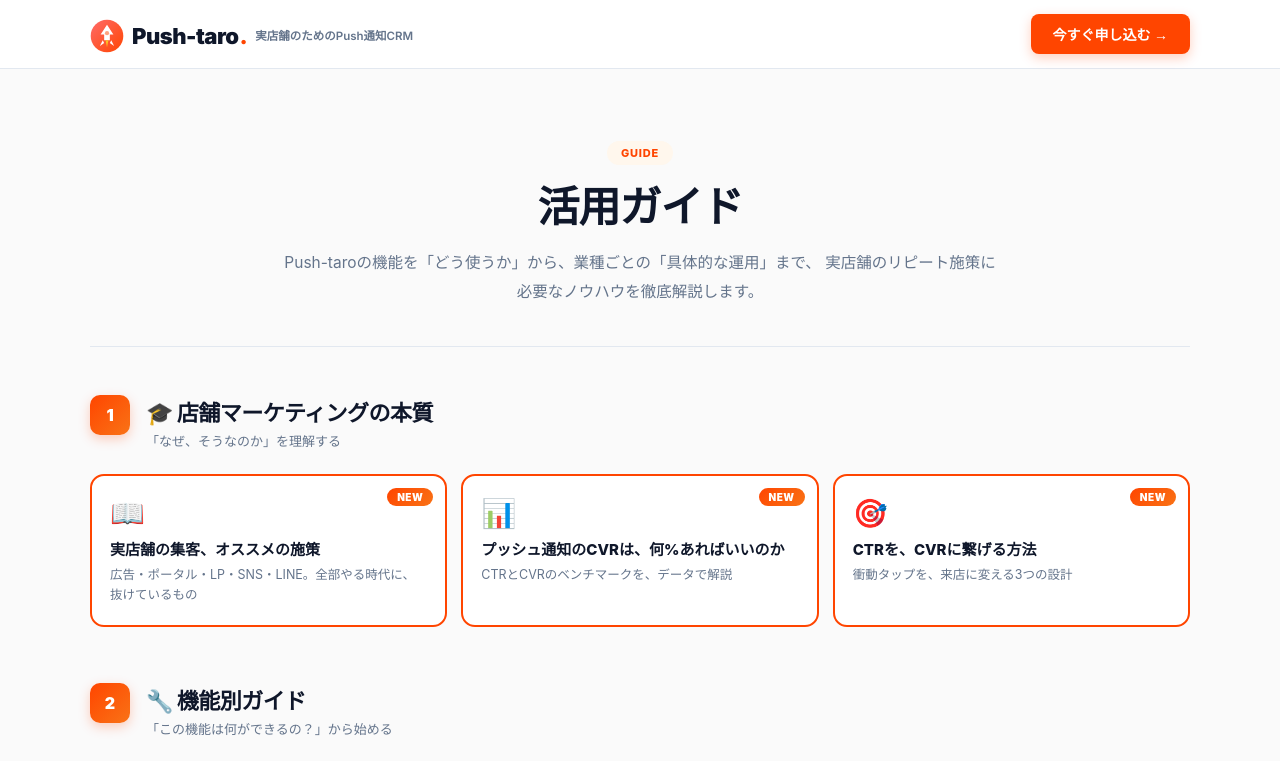
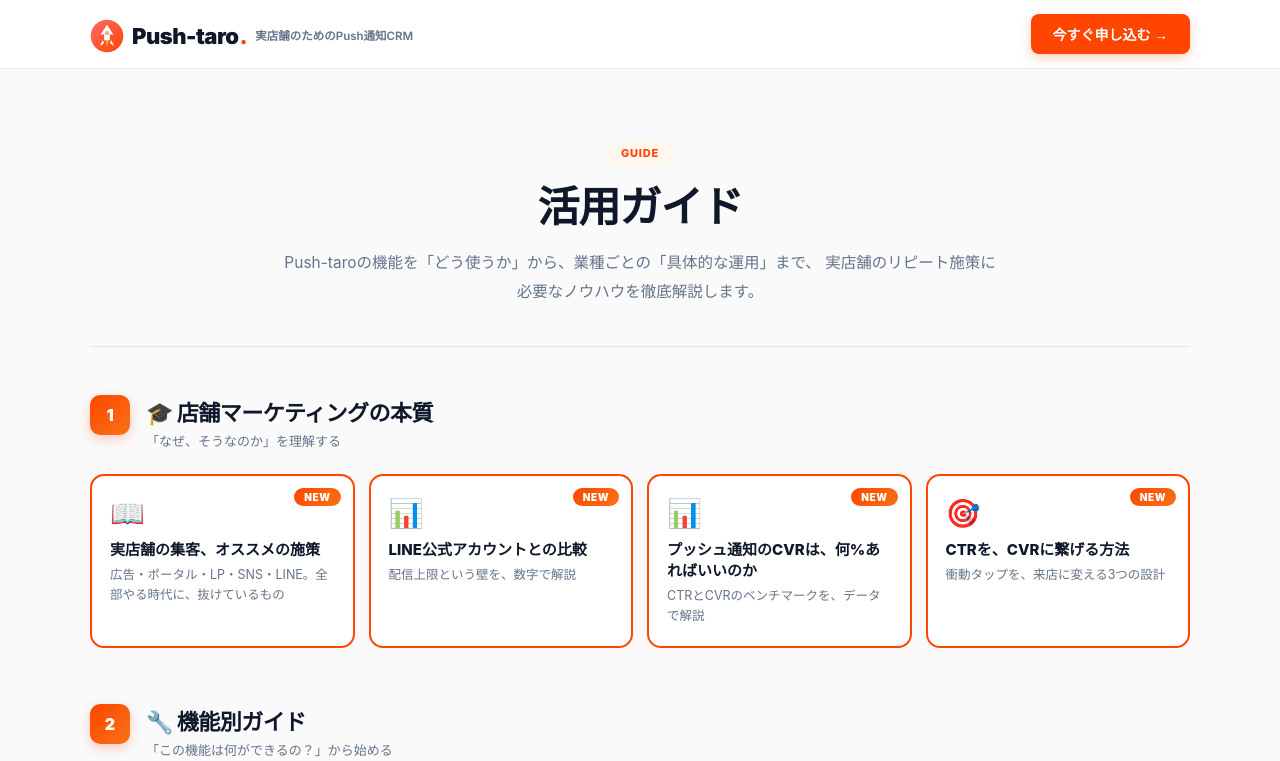
Before and after one commit to thellcishii-lang/push-taro, a Next.js app: page /guide in a window 1280 px wide. Shown: the top 761 px of the page. Built offline with nearby package versions, Linux system fonts and the light colour scheme; no server answers.

Commit message:
Add new guide link for LINE comparison

```diff
--- a/app/guide/GuideClient.tsx
+++ b/app/guide/GuideClient.tsx
@@ -42,6 +42,12 @@ export default function GuideClient() {
     <span className="g-card-icon">📖</span>
     <h4>実店舗の集客、オススメの施策</h4>
     <p>広告・ポータル・LP・SNS・LINE。全部やる時代に、抜けているもの</p>
+  </Link>
+  <Link href="/guide/line-comparison" className="g-card is-new">
+      <span className="g-card-new">NEW</span>
+      <span className="g-card-icon">📊</span>
+      <h4>LINE公式アカウントとの比較</h4>
+      <p>配信上限という壁を、数字で解説</p>
   </Link>
   <Link href="/guide/push-notification-metrics" className="g-card is-new">
     <span className="g-card-new">NEW</span>
```
